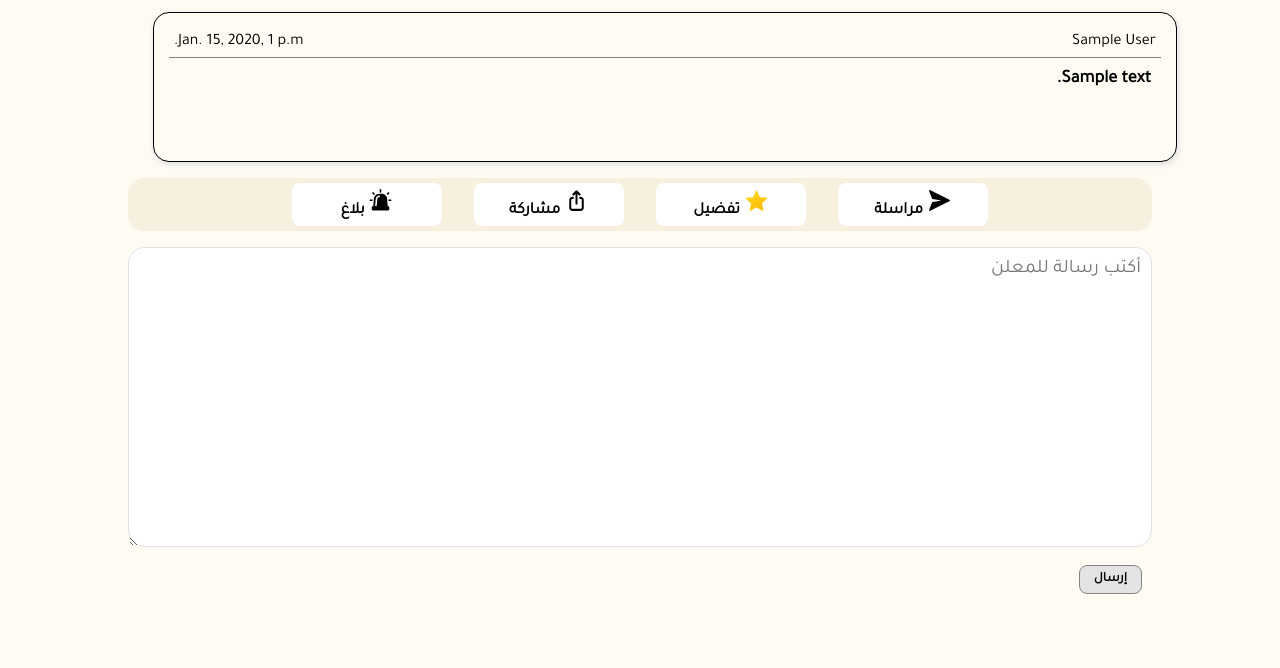
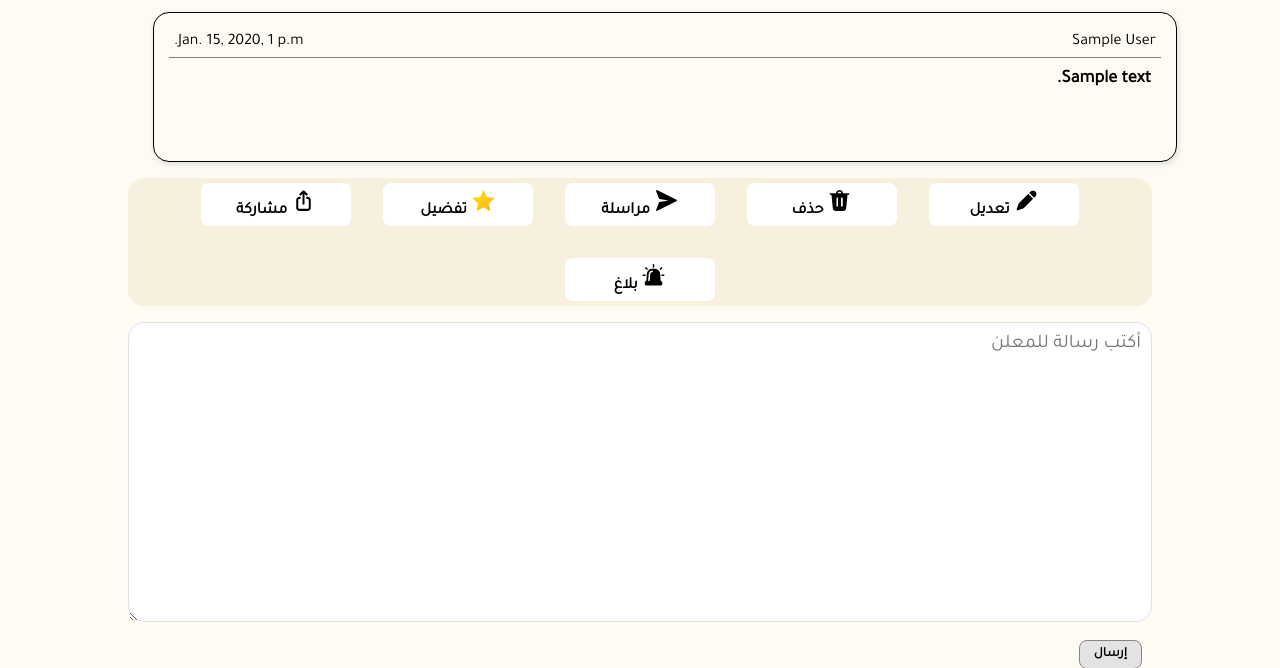
Before and after one commit to ali-alhashim/MARAH.COM.SA, a Django app: page /post/detail/1 in a window 1280 px wide. Shown: the part 803-1471 px from the top of the page. Run offline with Django 4.2, Linux system fonts and the light colour scheme; a user stored in the database is signed in; tables that the repository leaves empty hold one stand-in row (values such as "Sample post"); grey boxes marked "Sample" are stand-in pictures; some libraries are stand-ins or nearby versions.

Commit message:
post-options

```diff
--- a/static/css/dark-mode.css
+++ b/static/css/dark-mode.css
@@ -1038,6 +1038,7 @@
 
      .post-options{
        display: flex;
+       flex-wrap: wrap;
        flex-direction: row;
        gap: 2rem;
        width: 100%;
--- a/static/css/style.css
+++ b/static/css/style.css
@@ -1039,6 +1039,7 @@ a{
 
   .post-options{
     display: flex;
+    flex-wrap: wrap;
     flex-direction: row;
     gap: 2rem;
     width: 100%;
--- a/templates/Post/detail.html
+++ b/templates/Post/detail.html
@@ -85,6 +85,18 @@
 
          <!--post acction-->
          <div class="post-options">
+
+          {%if thePost.created_by == request.user%}
+          <a class="c-btn" href="{%url 'post.update' postId=thePost.id %}">
+            <img src="{%static 'img/Edit.png'%}"> تعديل
+          </a>
+
+          <a class="c-btn" href="#" onclick="deletePost({{thePost.id}})">
+
+            <img src="{%static 'img/Trash.png'%}">  حذف
+          </a>
+          {%endif%}
+
 
           <a class="c-btn" onclick="openWindow()">
             <img src="{%static 'img/Sent.png'%}">
@@ -217,6 +229,25 @@
 
 
 <script>
+
+
+  function deletePost(postId){
+    var result = confirm(`هل أنت متأكد من رغبتك في حذف رقم الإعلان ${postId}`);
+    if (result === true) {
+        // User clicked "Yes"
+        console.log("User clicked 'Yes'");
+        // Perform your desired action here
+        window.location.href = `post/delete/${postId}`;
+    } else {
+        // User clicked "No" or closed the dialog
+        console.log("User clicked 'No' or closed the dialog");
+        // Handle the cancellation or perform an alternative action
+    }
+}
+
+
+
+
   function openWindow()
   {
       document.getElementById('window-box-id').classList.add('active-login');
```
Also changed, not shown: templates/Post/MyPosts/list.html (+1 -25 lines), static/img/Edit.png (added), static/img/Trash.png (added).
